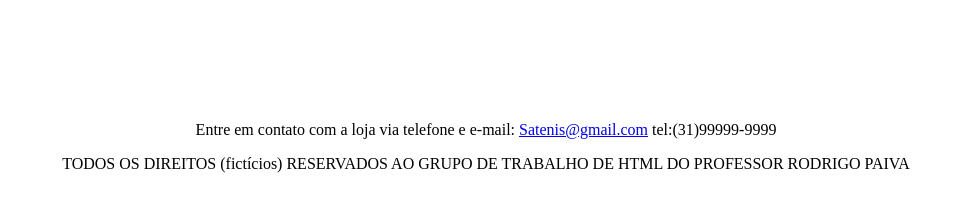
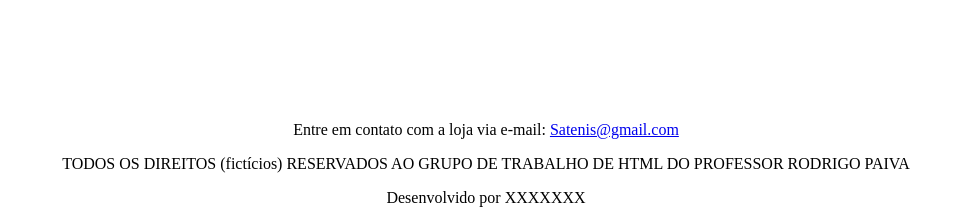
Before and after one commit to thomascfm/tabalho_webdev, a plain HTML site: page produtos.html in a window 1280 px wide. Shown: the part 2297-2520 px from the top of the page, without its empty margins (154-1125 px from the left). Before the commit the page ends 2486 px from the top, so only its background shows below. Drawn offline with Linux system fonts and the light colour scheme.

Commit message:
Update produtos.html

```diff
--- a/produtos.html
+++ b/produtos.html
@@ -173,9 +173,9 @@
     <footer>
         <center>
             <br><br><br><br><br><br>
-            <p>Entre em contato com a loja via telefone e e-mail: <a href="mailto:Satenis@gmail.com">Satenis@gmail.com</a> tel:(31)99999-9999 </p>
+            <p>Entre em contato com a loja via e-mail: <a href="mailto:Satenis@gmail.com">Satenis@gmail.com</a></p>
             <p>TODOS OS DIREITOS (fictícios) RESERVADOS AO GRUPO DE TRABALHO DE HTML DO PROFESSOR RODRIGO PAIVA</p>
+            <p> Desenvolvido por XXXXXXX</p>
         </center>
     </footer>
 </body>
-</html>
```
